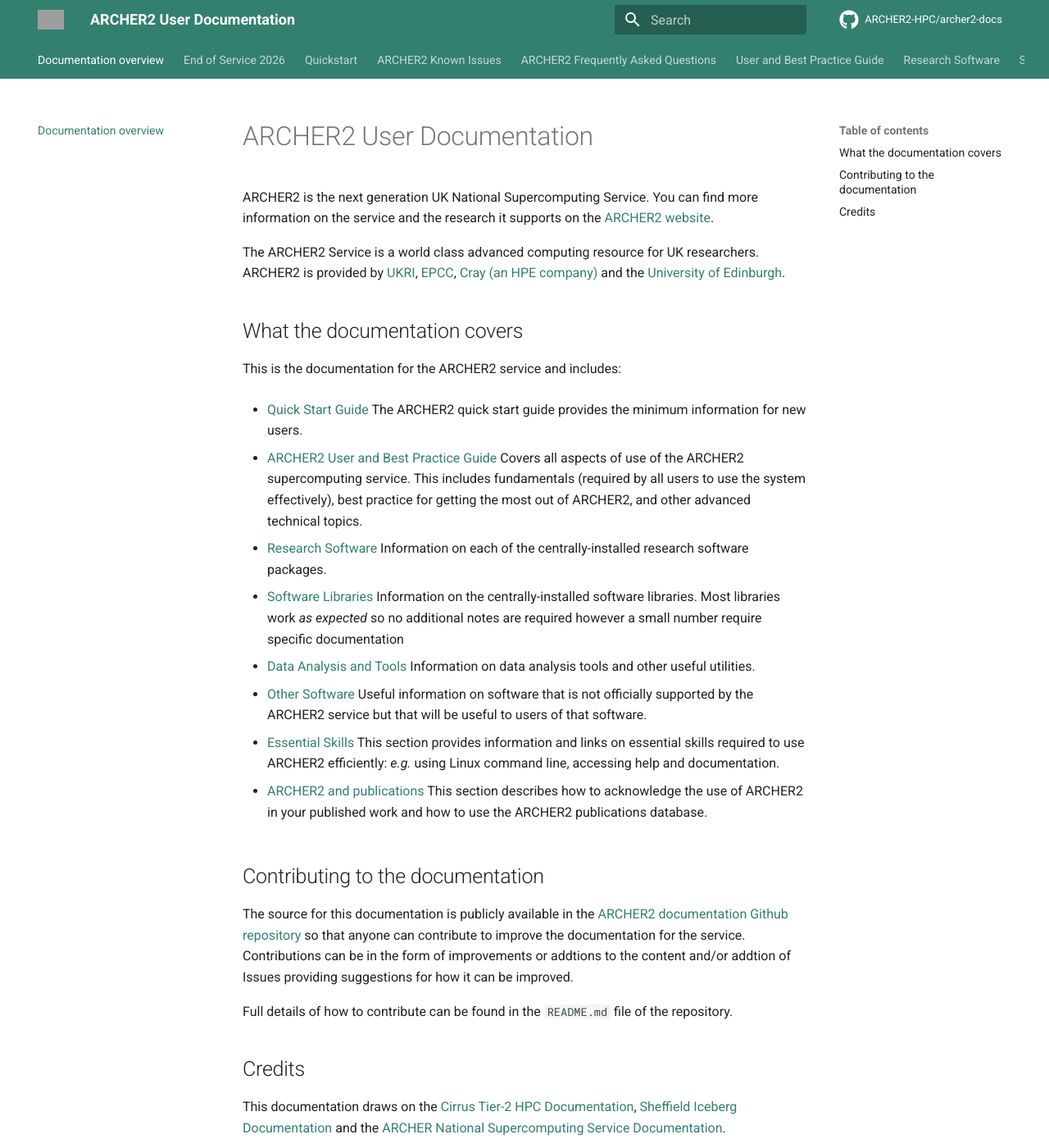
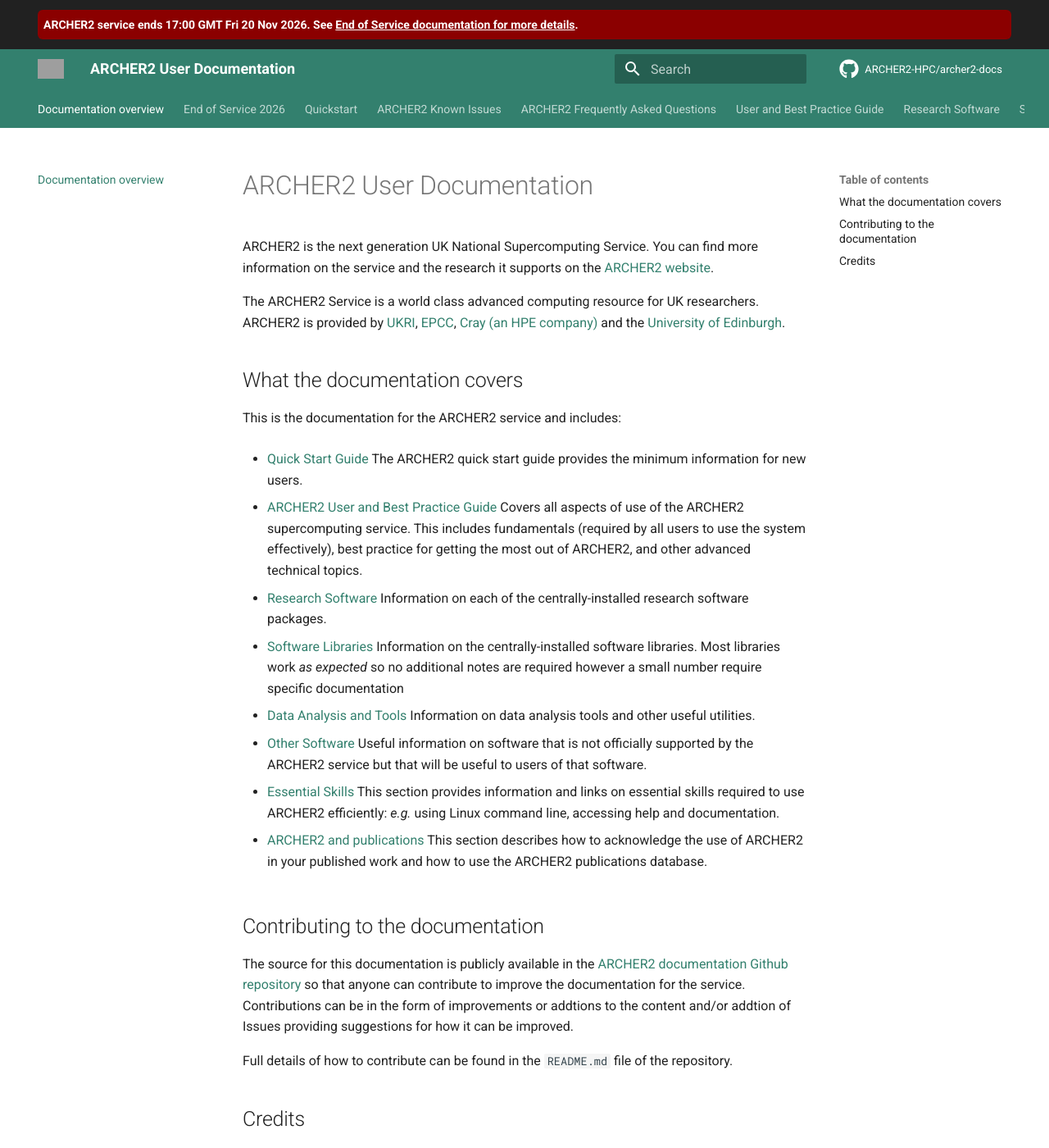
Before and after one commit to ARCHER2-HPC/archer2-docs, an MkDocs documentation site: the page built from docs/index.md, in a window 1280 px wide and 1400 px high. Shown: the whole window at 82% size. Built offline with MkDocs 1.6.1 and Material for MkDocs 9.7.7, drawn with Linux system fonts in a browser that asks for light colours; comment, search, counter and statistics services are not loaded; grey boxes are pictures that could not be loaded.

Commit message:
Adds end of service banner

```diff
--- a/docs/stylesheets/archer2.css
+++ b/docs/stylesheets/archer2.css
@@ -2,3 +2,32 @@
   --md-primary-fg-color:        #33806E;
   --md-accent-fg-color: #33806E;
 }
+
+.announce {
+  padding: 1em;
+  background: darkred;
+  color: white;
+  border-radius: 6px;
+  padding: 0.5em;
+}
+
+.announce a {
+  background: darkred;
+  color: white;
+  text-decoration: underline;
+}
+.announce a:hover {
+  background: darkred;
+  color: white;
+  text-decoration: underline;
+}
+.announce a:active {
+  background: darkred;
+  color: white;
+  text-decoration: underline;
+}
+.announce a:visited {
+  background: darkred;
+  color: white;
+  text-decoration: underline;
+}
--- a/mkdocs.yml
+++ b/mkdocs.yml
@@ -1,5 +1,6 @@
 theme:
   name: material
+  custom_dir: overrides
   favicon: favicon.ico
   logo: images/archer2_white_transparent.png
   palette:
--- /dev/null
+++ b/overrides/main.html
@@ -0,0 +1,7 @@
+{% extends "base.html" %}
+
+{% block announce %}
+  <div class="announce">
+  <strong>ARCHER2 service ends 17:00 GMT Fri 20 Nov 2026. See <a href="https://docs.archer2.ac.uk/end-of-service-2026/">End of Service documentation for more details</a>.</strong>
+  </div>
+{% endblock %}
```
